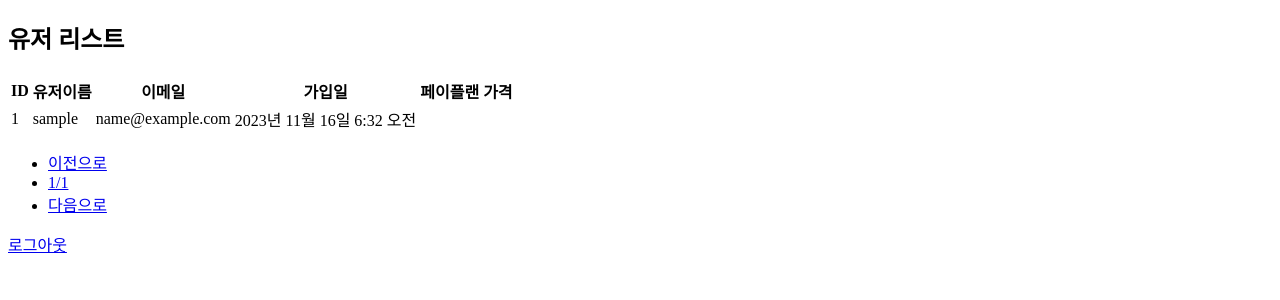
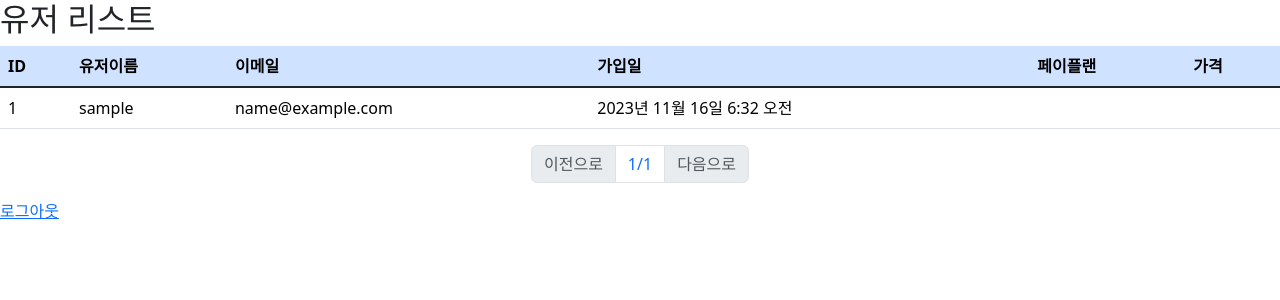
Before and after one commit to rowanpark/shrinkers, a Django app: page /list in a window 1280 px wide. Shown: the top 300 px of the page. Run offline with Django 4.2, Linux system fonts and the light colour scheme; the visitor is signed in with stand-in values (Sample User, id 1); data comes from the database, SQL or seed files in the repository.

Commit message:
💄 'templates/boards.html' 파일에 Bootstrap 적용
- Bootstrap v5.3

```diff
--- a/templates/boards.html
+++ b/templates/boards.html
@@ -4,55 +4,69 @@
   <meta charset="UTF-8">
   <meta name="viewport" content="width=device-width, initial-scale=1.0">
   <title>FastCampus Django</title>
+  <link href="https://cdn.jsdelivr.net/npm/bootstrap@5.3.1/dist/css/bootstrap.min.css" rel="stylesheet" integrity="sha384-4bw+/aepP/YC94hEpVNVgiZdgIC5+VKNBQNGCHeKRQN+PtmoHDEXuppvnDJzQIu9" crossorigin="anonymous">
 </head>
 <body>
   <h2>유저 리스트</h2>
   <h4>{% if msg %}{{ msg }}{% endif %}</h4>
 
-  <table>
-    <thead>
+  <table class="table table-hover">
+    <thead class="table-primary">
+      <tr>
         <th>ID</th>
         <th>유저이름</th>
         <th>이메일</th>
         <th>가입일</th>
         <th>페이플랜</th>
         <th>가격</th>
+      </tr>
     </thead>
+    <tbody class="table-group-divider">
       {% for u in users %}
       <tr>
         <td>{{ u.id }}</td>
         <td>{{ u.username }}</td>
         <td>{{ u.email }}</td>
         <td>{{ u.date_joined }}</td>
+        {% comment %} <td>{{ u.pay_plan_id }}</td> {% endcomment %}
+        {% comment %} 프라이머리키 {% endcomment %}
+        {% comment %} <td>{{ u.pay_plan.id }}</td> {% endcomment %}
+        {% comment %} 객체의 id {% endcomment %}
         <td>{{ u.pay_plan.name }}</td>
         <td>{{ u.pay_plan.price }}</td>
       </tr>
       {% endfor %}
+    </tbody>
   </table>
 
-  <nav>
-    <ul>
+  {% comment %} {% if not users %} {% endcomment %}
+  {% if users|length == 0 %}
+  데이터가 없습니다.
+  {% endif %}
+
+  <nav aria-label="Page navigation example">
+    <ul class="pagination justify-content-center">
       {% if users.has_previous %}
-      <li>
-        <a href="?p={{ users.previous_page_number }}">이전으로</a>
+      <li class="page-item">
+        <a class="page-link" href="?p={{ users.previous_page_number }}">이전으로</a>
       </li>
       {% else %}
-      <li>
-        <a href="#">이전으로</a>
+      <li class="page-item">
+        <a class="page-link disabled">이전으로</a>
       </li>
       {% endif %}
 
-      <li>
-        <a href="#">{{ users.number }}/{{ users.paginator.num_pages }}</a>
+      <li class="page-item">
+        <span class="page-link" style="cursor: default; pointer-events: none;">{{ users.number }}/{{ users.paginator.num_pages }}</span>
       </li>
 
       {% if users.has_next %}
-      <li>
-        <a href="?p={{ users.next_page_number }}">다음으로</a>
+      <li class="page-item">
+        <a class="page-link" href="?p={{ users.next_page_number }}">다음으로</a>
       </li>
       {% else %}
-      <li>
-        <a href="#">다음으로</a>
+      <li class="page-item">
+        <a class="page-link disabled">다음으로</a>
       </li>
       {% endif %}
     </ul>
@@ -64,5 +78,7 @@
   <p><a href="{% url 'register' %}">회원가입</a></p>
   <p><a href="{% url 'login' %}">로그인</a></p>
   {% endif %}
+
+  <script src="https://cdn.jsdelivr.net/npm/bootstrap@5.3.1/dist/js/bootstrap.bundle.min.js" integrity="sha384-HwwvtgBNo3bZJJLYd8oVXjrBZt8cqVSpeBNS5n7C8IVInixGAoxmnlMuBnhbgrkm" crossorigin="anonymous"></script>
 </body>
 </html>
```
Lines whose indentation alone changed are shown as unchanged.
